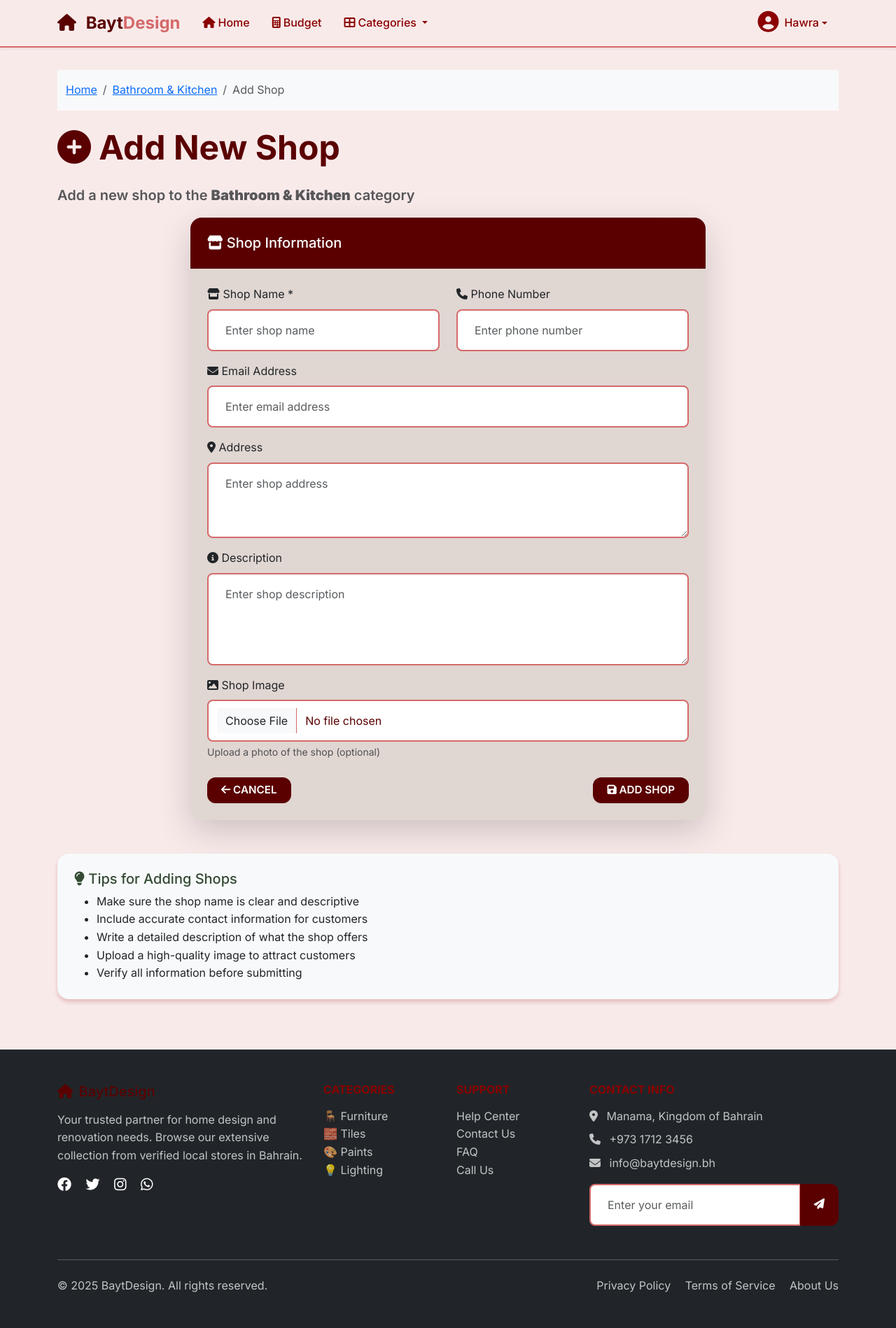
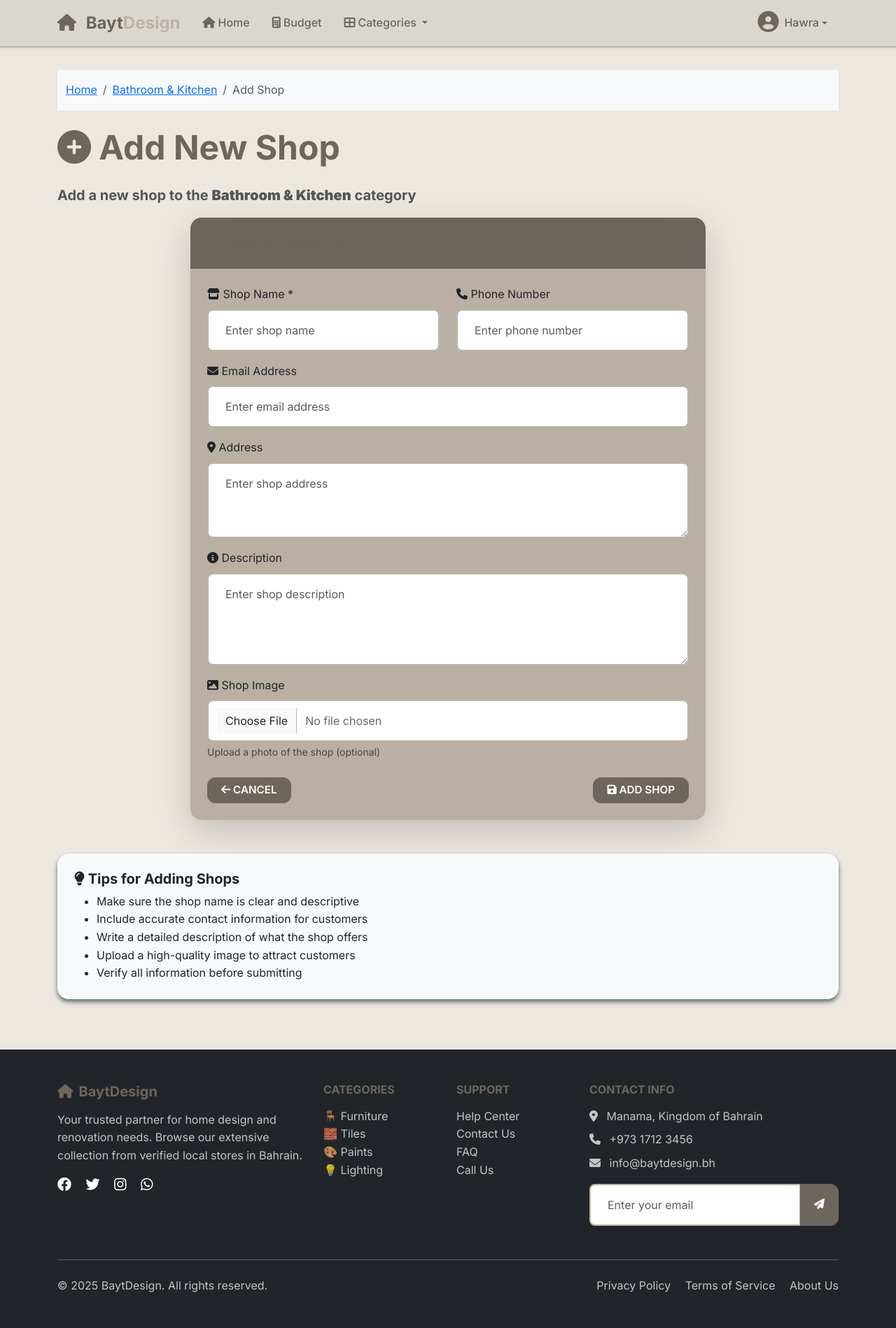
Before and after one commit to hawraayoob/BaytDesign, a Django app: page /add-shop/9/ in a window 1280 px wide. Shown: the whole page at 70% size. Run offline with Django 5.2, Linux system fonts and the light colour scheme; a user stored in the database is signed in; data comes from the database, SQL or seed files in the repository; both versions use the stored data as it was after the commit.

Commit message:
last touches

```diff
--- a/main_app/static/css/base.css
+++ b/main_app/static/css/base.css
@@ -1,10 +1,12 @@
 :root {
-    --primary-color: #8B0000;
-    --primary-light: #B22222;
-    --primary-dark: #5A0000;
 
-    --secondary-color: #D46A6A;
-    --accent-color: #F9EAEA;
+    --primary-color: #6c665d;
+    --primary-light: #A69B8D;
+    --primary-dark: #5F7161;
+
+
+    --secondary-color: #BFB2A3;
+    --accent-color: #dad7d1;
 
     --font-primary: 'Inter', sans-serif;
     --font-heading: 'Inter', serif;
@@ -22,11 +24,15 @@
     --radius-xl: 1rem;
     --radius-round: 50%;
 
-    --shadow-sm: 0 1px 3px rgba(139,0,0,0.15);
-    --shadow-md: 0 4px 6px rgba(139,0,0,0.2);
-    --shadow-lg: 0 10px 15px rgba(139,0,0,0.25);
+    --shadow-sm: 0 1px 3px #5F7161;
 
-    --btn-hover-shadow: 0 6px 15px rgba(139,0,0,0.25);
+    --shadow-md: 0 4px 6px #5F7161;
+
+    --shadow-lg: 0 10px 15px #5F7161;
+
+
+    --btn-hover-shadow: 0 6px 15px #5F7161;
+
 }
 
 
@@ -43,7 +49,7 @@ body {
     font-size: 16px;
     line-height: 1.6;
     color: var(--primary-color);
-    background-color: var(--accent-color);
+    background-color: #ece7df;
     min-height: 100vh;
     margin: 0;
     padding: 0;
@@ -59,11 +65,22 @@ h1{
     font-family: var(--primary-light);
     font-weight: 700;
     line-height: 1.2;
-    color: var(--primary-dark);
+    color:   #decfbe;
     margin-bottom: var(--spacing-md);
 }
 
-h2, h3, h4,h6 {
+.display-5{
+    color:#6c665d;
+}
+
+.display-6{
+    color:#6c665d;
+}
+.wish{
+    color:#6c665d;
+}
+
+h2, h3, h4, h5, h6 {
     font-family: var(--font-heading);
     font-weight: 700;
     line-height: 1.2;
@@ -71,16 +88,11 @@ h2, h3, h4,h6 {
     margin-bottom: var(--spacing-md);
 }
 
-.card-title {
-    color: rgb(52, 75, 52) ;
-}
-
-
 .lead {
-    font-size: 1.25rem;
-    color:  #dab9b9;
-        font-weight: 600;
-
+    font-size: 1.25em;
+    font-weight: bold;
+    color: var(--accent-color);
+    color: #ecdecf;
 }
 
 
@@ -93,7 +105,7 @@ h2, h3, h4,h6 {
 .navbar-brand {
     font-weight: 800;
     font-size: 1.5rem;
-    color: var(--primary-dark) !important;
+    color: var(--primary-color) !important;
 }
 
 .nav-link {
@@ -114,7 +126,7 @@ h2, h3, h4,h6 {
     text-transform: uppercase;
     cursor: pointer;
     color: white;
-    background-color: var(--primary-dark);
+    background-color: var(--primary-color);
     transition: box-shadow 0.3s ease;
 }
 
@@ -122,7 +134,7 @@ h2, h3, h4,h6 {
 .btn:hover,
 .btn:focus {
     box-shadow: var(--btn-hover-shadow);
-    background-color: var(--primary-dark) !important;
+    background-color: var(--primary-color) !important;
     color: white !important;
     outline: none !important;
     border: none !important;
@@ -130,14 +142,14 @@ h2, h3, h4,h6 {
 
 
 .btn:active {
-    background-color: var(--primary-dark) !important;
+    background-color: var(--primary-color) !important;
     color: white !important;
     box-shadow: none !important;
     outline: none !important;
     border: none !important;
 }
 
-
+/* Remove Bootstrap default btn colors */
 .btn-primary,
 .btn-success,
 .btn-danger,
@@ -162,7 +174,7 @@ h2, h3, h4,h6 {
 .btn-info:active,
 .btn-warning:active,
 .btn-secondary:active {
-    background-color: var(--primary-dark) !important;
+    background-color: var(--primary-color) !important;
     color: white !important;
     border: none !important;
     box-shadow: none !important;
@@ -171,9 +183,7 @@ h2, h3, h4,h6 {
 
 
 .card {
-    /*background: #FFF0F0;*/
-
-    background: rgba(15, 53, 15, 0.107);
+    background: #a69b8dba;
     border: none;
     border-radius: var(--radius-xl);
     box-shadow: var(--shadow-md);
@@ -182,7 +192,7 @@ h2, h3, h4,h6 {
 }
 
 .card-header {
-    background-color: var(--primary-dark);
+    background-color: var(--primary-color);
     color: white;
     padding: var(--spacing-lg);
     border-radius: var(--radius-xl) var(--radius-xl) 0 0;
@@ -204,24 +214,24 @@ h2, h3, h4,h6 {
     border-radius: var(--radius-md);
     padding: var(--spacing-md) var(--spacing-lg);
     background: white;
-    color: var(--primary-dark);
+    color: var(--primary-color);
     font-size: 1rem;
 }
 
 .form-control:focus {
-    border-color: var(--primary-dark);
+    border-color: var(--primary-color);
     outline: none;
 }
 
 
 footer {
-    background: var(--primary-dark);
+    background: var(--primary-color);
     color: var(--accent-color);
     padding: var(--spacing-xl);
 }
 
 footer a {
-    color: var(--secondary-color);
+    color: var(--accent-color);
     text-decoration: none;
 }
 
@@ -235,7 +245,7 @@ footer a {
 
 .table th {
     background: var(--secondary-color);
-    color: var(--primary-dark);
+    color: var(--primary-color);
     font-weight: 700;
     padding: var(--spacing-lg);
 }
@@ -260,14 +270,14 @@ footer a {
 }
 
 
-.text-primary { color: var(--primary-dark) !important; }
+.text-primary { color: var(--primary-color) !important; }
 .text-secondary { color: var(--secondary-color) !important; }
-.bg-primary { background-color: var(--primary-dark) !important; }
+.bg-primary { background-color: var(--primary-color) !important; }
 .bg-secondary { background-color: var(--secondary-color) !important; }
 .shadow-soft { box-shadow: var(--shadow-sm); }
 .shadow-medium { box-shadow: var(--shadow-md); }
 
-
+/*auth pages*/
 
 .auth-split {
     display: flex;
@@ -286,7 +296,7 @@ footer a {
 .auth-left h2 {
     font-size: 28px;
     margin-bottom: 10px;
-    color: var(--primary-dark);
+    color: var(--primary-color);
 }
 
 .auth-left p {
@@ -305,7 +315,7 @@ footer a {
     object-fit: cover;
 }
 
-
+/* Responsive */
 @media (max-width: 768px) {
     .auth-split {
         flex-direction: column;
--- a/main_app/templates/home.html
+++ b/main_app/templates/home.html
@@ -1,8 +1,6 @@
 {% extends 'base.html' %}
 {% load static %}
-
 {% block title %}Home - BaytDesign{% endblock %}
-
 {% block content %}
 
 <div class="hero-section bg-primary text-white py-5">
@@ -213,7 +211,7 @@
 
 <style>
     .hero-section {
-    background: url("{% static 'images/a-89.jpg' %}") no-repeat center center;
+    background: url("{% static 'images/w3.jpg' %}") no-repeat center center;
     background-size: cover;
 
 }
--- a/main_app/templates/wishlist.html
+++ b/main_app/templates/wishlist.html
@@ -5,7 +5,7 @@
 
 {% block content %}
 <div class="container py-4">
-    <h1>My Wishlist</h1>
+    <h1 class="wish">My Wishlist</h1>
 
     {% if wishlist_items %}
         <ul class="list-group">
```
Also changed, not shown: package.json (added, +7 -0 lines), db.sqlite3, main_app/static/images/w3.jpg (added), package-lock.json (added).
